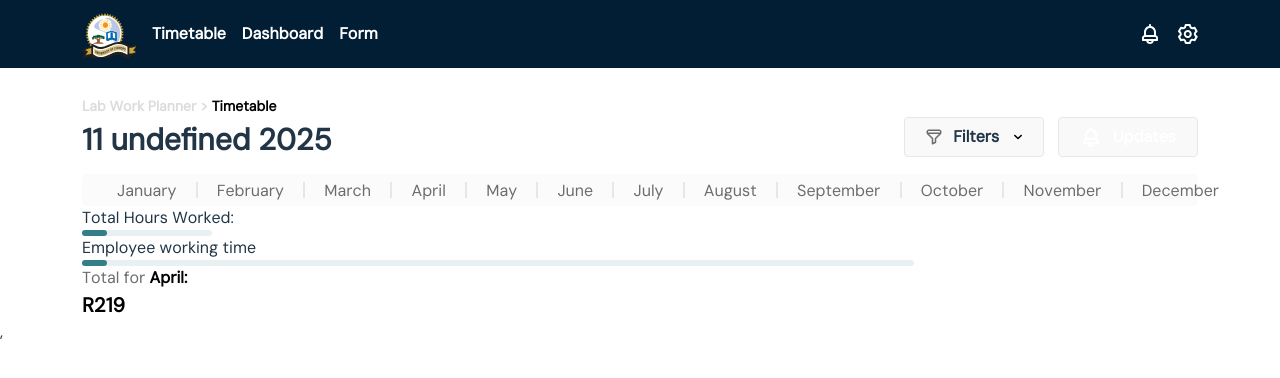
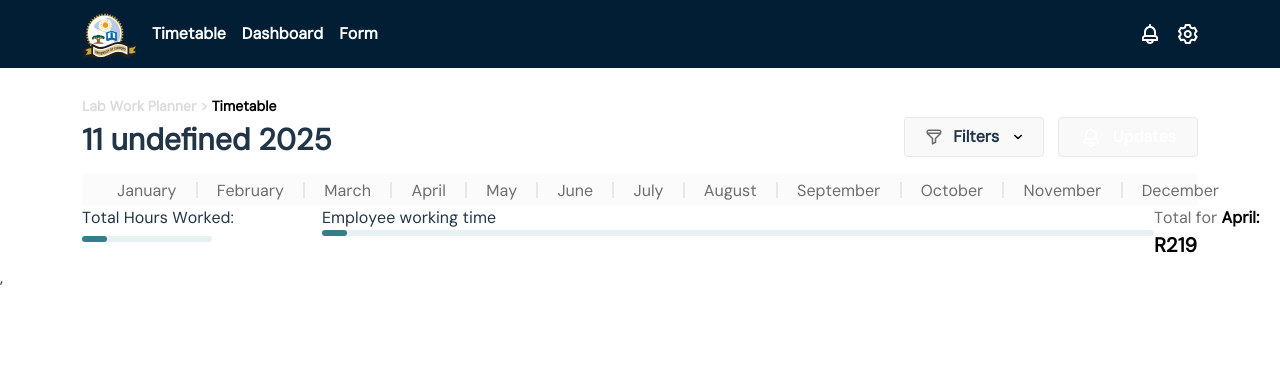
Before and after one commit to mothibimalebana/lab-work-planner, a React (Vite) app: page /Timetable in a window 1280 px wide. Shown: the top 378 px of the page. Built offline with nearby package versions, Linux system fonts and the light colour scheme.

Commit message:
style: added overscroll-hidden on app component

```diff
--- a/src/App.tsx
+++ b/src/App.tsx
@@ -5,11 +5,11 @@ import Navbar from "./components/Navbar"
 function App() {
 
   return (
-    <>
+    <div className="app overflow-hidden">
       <Navbar/>
       <Header/>
       <Outlet/>
-    </>
+    </div>
   )
 }
 
--- a/src/components/Timetable/Breadcrumbs.tsx
+++ b/src/components/Timetable/Breadcrumbs.tsx
@@ -30,22 +30,24 @@ const BreadCrumbs = () => {
                     return mm === month ? <div className="monthCarousel flex items-center h-4 text-[1rem] px-[1.2rem]"><p className="text-black shadow-[0_2px_4px_0_rgba(112,112,112,0.15)] h-5.5 rounded-sm  px-4 bg-white">{month}</p></div> : <div className="monthCarousel flex items-center text-[1rem] h-4"><p className="text-[#6C6C6C] h-5.5 text-[1rem] px-[1.2rem]">{month}</p></div>
                 })}
             </div>
-            <div className="salaryDashboard grid">
-                <div className="hours">
+            <div className="salaryDashboard grid grid-cols-[15rem_0.8fr_13rem]">
+                <div className="hours grid grid-rows-2">
                     <div className="p">Total Hours Worked:</div>
                     <div className="info">
                         {hourMilestone.element}
                     </div>
                 </div>
-                <div className="salary">
-                    <div className="info">
-                        <p>Employee working time</p>
+                <div className="salary grid grid-rows-2">
+                    <div className="info ">
+                        <div className="div"><p>Employee working time</p></div>
+                        <div className="info row-start-2">
                         {salaryMilestone.element}
+                        </div>
                     </div>
-                    <div className="total">
-                        <p className="text-[#6C6C6C]">Total for <span className="text-black font-bold">April:</span></p>
-                        <h3 className="text-black font-semibold text-[1.25rem]">R219</h3>
-                    </div>
+                </div>
+                <div className="total col-start-3 col-end-4">
+                    <p className="text-[#6C6C6C]">Total for <span className="text-black font-bold">April:</span></p>
+                    <h3 className="text-black font-semibold text-[1.25rem]">R219</h3>
                 </div>
             </div>
             <div className="chips"></div>
```
